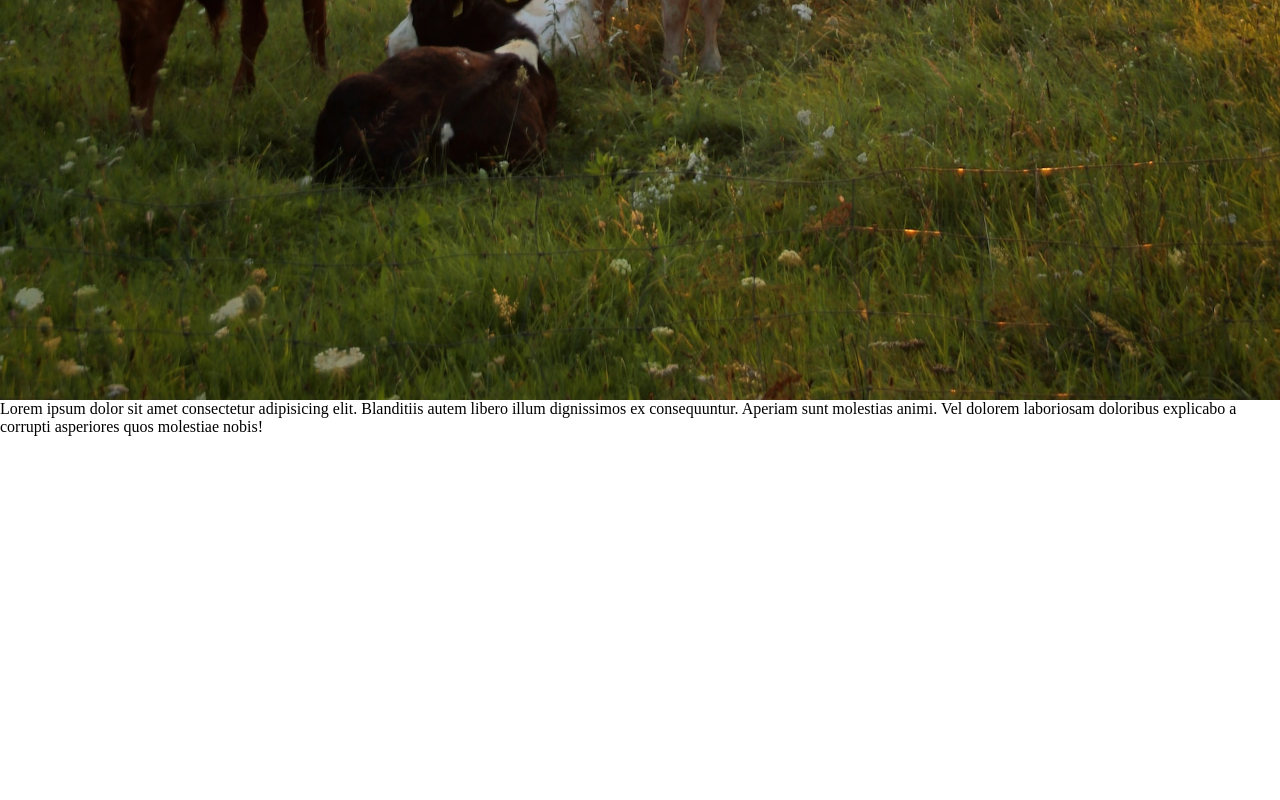
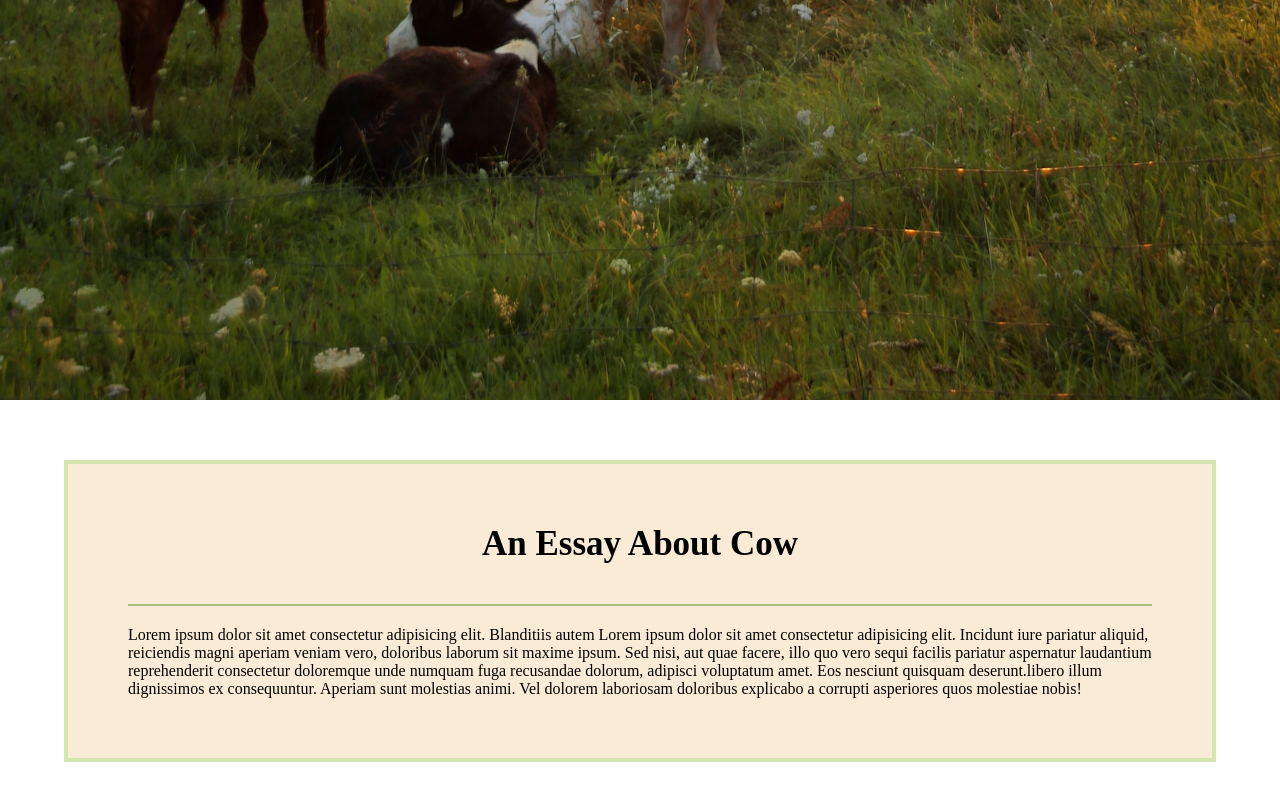
Before and after one commit to ImranRifat067/1st-conceptual-session, a plain HTML site: page index.html in a window 1280 px wide. Shown: the part 400-1200 px from the top of the page. Before the commit the page ends 836 px from the top, so only its background shows below. Drawn offline with Linux system fonts and the light colour scheme.

Commit message:
add article

```diff
--- a/index.html
+++ b/index.html
@@ -12,8 +12,9 @@
             THE COW
         </h1>
     </div>
-    <div>
-        <p>Lorem ipsum dolor sit amet consectetur adipisicing elit. Blanditiis autem libero illum dignissimos ex consequuntur. Aperiam sunt molestias animi. Vel dolorem laboriosam doloribus explicabo a corrupti asperiores quos molestiae nobis!</p>
+    <div class="article">
+        <h2>An Essay About Cow</h2>
+        <p>Lorem ipsum dolor sit amet consectetur adipisicing elit. Blanditiis autem Lorem ipsum dolor sit amet consectetur adipisicing elit. Incidunt iure pariatur aliquid, reiciendis magni aperiam veniam vero, doloribus laborum sit maxime ipsum. Sed nisi, aut quae facere, illo quo vero sequi facilis pariatur aspernatur laudantium reprehenderit consectetur doloremque unde numquam fuga recusandae dolorum, adipisci voluptatum amet. Eos nesciunt quisquam deserunt.libero illum dignissimos ex consequuntur. Aperiam sunt molestias animi. Vel dolorem laboriosam doloribus explicabo a corrupti asperiores quos molestiae nobis!</p>
     </div>
 </body>
 </html>
--- a/styles/1st_conceptual_session.css
+++ b/styles/1st_conceptual_session.css
@@ -18,3 +18,19 @@
     word-spacing: 40px;
     letter-spacing:4px ;
 }
+
+.article{
+    width:80%;
+    margin:60px auto;
+    background-color: antiquewhite;
+    padding:60px;
+    border:4px solid rgb(211, 230, 173)
+}
+.article h2{
+    text-align:center;
+    font-size:35px;
+    border-bottom: 2px solid rgb(168, 192, 121);
+    padding-bottom:40px;
+    margin-bottom:20px;
+
+}
```
